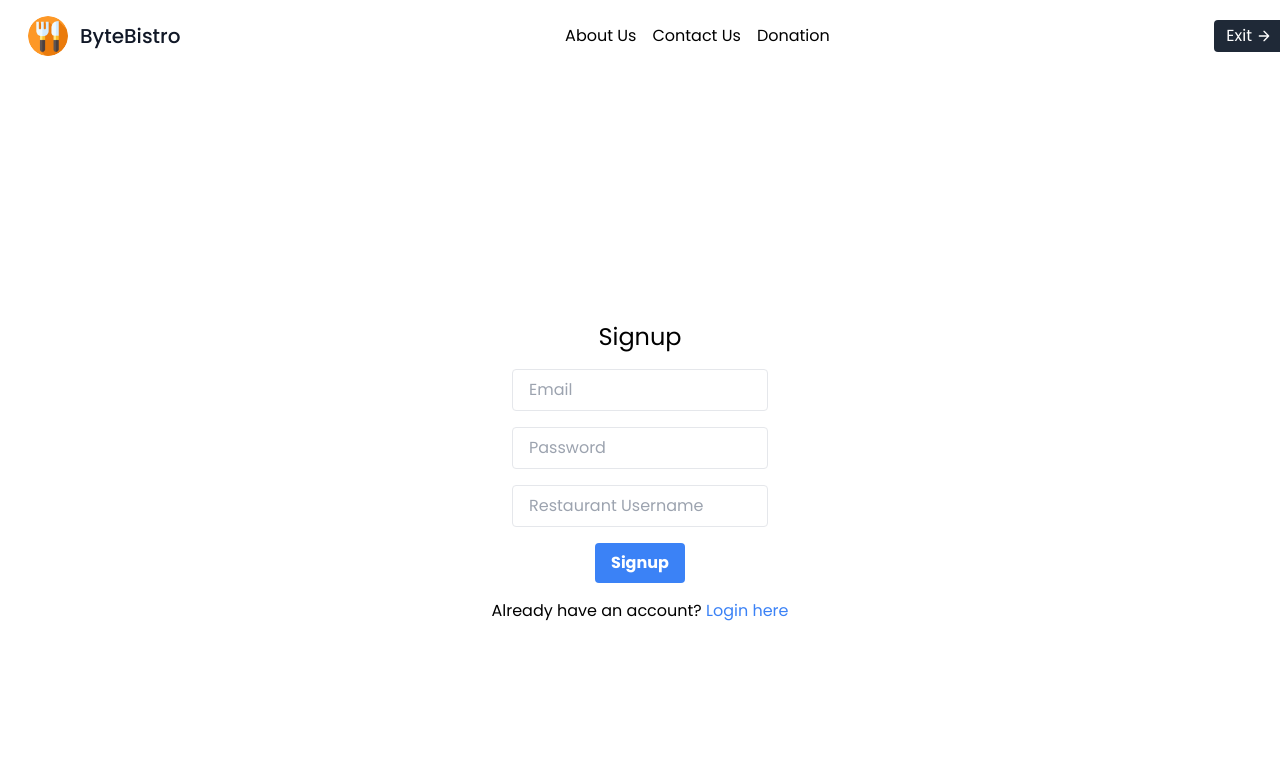
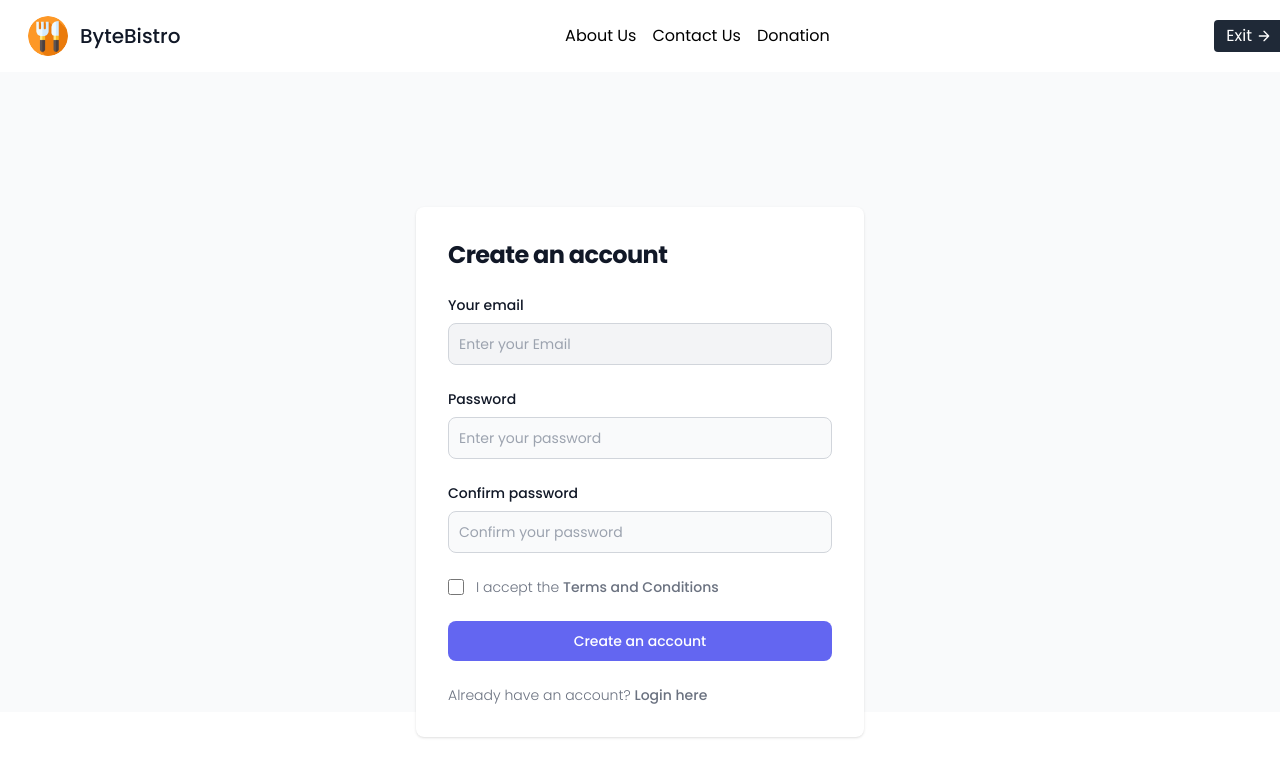
Before and after one commit to aaryalotke/sih_model, a React (Create React App) app: page /signup in a window 1280 px wide. Shown: the top 776 px of the page. Built offline with nearby package versions, Linux system fonts and the light colour scheme.

Commit message:
Enhanced Login/Signup Screen

```diff
--- a/src/Pages/Login.js
+++ b/src/Pages/Login.js
@@ -67,37 +67,107 @@ const Login = () => {
 
     //gpt code
 
-    <div class="flex flex-col items-center justify-center min-h-screen">
-      <h2 class="text-2xl mb-4">Login</h2>
-      <form onSubmit={handleLogin} class="flex flex-col items-center space-y-4">
+    // <div class="flex flex-col items-center justify-center min-h-screen">
+    //   <h2 class="text-2xl mb-4">Login</h2>
+    //   <form onSubmit={handleLogin} class="flex flex-col items-center space-y-4">
+    //     <input
+    //       type="text"
+    //       value={emailOrUsername}
+    //       onChange={(e) => setEmailOrUsername(e.target.value)}
+    //       placeholder="Email or Restaurant Username"
+    //       class="border rounded px-4 py-2 w-64"
+    //     />
+    //     <input
+    //       type="password"
+    //       value={password}
+    //       onChange={(e) => setPassword(e.target.value)}
+    //       placeholder="Password"
+    //       class="border rounded px-4 py-2 w-64"
+    //     />
+    //     <button
+    //       type="submit"
+    //       class="bg-blue-500 hover:bg-blue-700 text-white font-bold py-2 px-4 rounded"
+    //     >
+    //       Login
+    //     </button>
+    //   </form>
+    //   <p class="mt-4">
+    //     Don't have an account?{" "}
+    //     <a href="/signup" class="text-blue-500">
+    //       Sign up here
+    //     </a>
+    //   </p>
+    // </div>
+
+    //updated Login page
+    <section class="bg-gray-50 dark:bg-gray-400">
+      <div class="flex flex-col items-center justify-center px-6 py-8 mx-auto md:h-screen lg:py-0">
+        <div class="w-full bg-white rounded-lg shadow dark:border md:mt-0 sm:max-w-md xl:p-0 light:bg-white-5000 dark:border-gray-700">
+          <div class="p-6 space-y-4 md:space-y-6 sm:p-8 ">
+            <h1 class="text-xl font-bold leading-tight tracking-tight text-gray-900 md:text-2xl dark:text-black">
+              Log in to account
+            </h1>
+            <form
+              class="space-y-4 md:space-y-6 "
+              action="#"
+              onSubmit={handleLogin}
+            >
+              <div>
+                <label
+                  for="email"
+                  class="block mb-2 text-sm font-medium text-gray-900 dark:text-black"
+                >
+                  Your email
+                </label>
                 <input
-          type="text"
+                  type="email"
+                  name="email"
+                  id="email"
+                  class="bg-gray-100 border border-gray-300 text-gray-700 sm:text-sm rounded-lg focus:ring-primary-600 focus:border-primary-600 block w-full p-2.5 dark:bg-gray-700 dark:border-gray-600 dark:placeholder-gray-400 dark:text-white dark:focus:ring-blue-500 dark:focus:border-blue-500"
+                  placeholder="Enter your Email"
                   value={emailOrUsername}
                   onChange={(e) => setEmailOrUsername(e.target.value)}
-          placeholder="Email or Restaurant Username"
-          class="border rounded px-4 py-2 w-64"
+                  required=""
                 />
+              </div>
+              <div>
+                <label
+                  for="password"
+                  class="block mb-2 text-sm font-medium text-gray-900 dark:text-black"
+                >
+                  Password
+                </label>
                 <input
                   type="password"
+                  name="password"
+                  id="password"
+                  placeholder="Enter your password"
+                  class="bg-gray-50 border border-gray-300 text-gray-900 sm:text-sm rounded-lg focus:ring-primary-600 focus:border-primary-600 block w-full p-2.5 dark:bg-gray-700 dark:border-gray-600 dark:placeholder-gray-400 dark:text-white dark:focus:ring-blue-500 dark:focus:border-blue-500"
                   value={password}
                   onChange={(e) => setPassword(e.target.value)}
-          placeholder="Password"
-          class="border rounded px-4 py-2 w-64"
+                  required=""
                 />
+              </div>
               <button
                 type="submit"
-          class="bg-blue-500 hover:bg-blue-700 text-white font-bold py-2 px-4 rounded"
+                class="w-full text-white bg-indigo-500 focus:ring-4 focus:outline-none focus:ring-primary-300 font-medium rounded-lg text-sm px-5 py-2.5 text-center dark:bg-primary-600 dark:hover:bg-primary-700 dark:focus:ring-primary-800"
               >
-          Login
+                Login to the account
               </button>
-      </form>
-      <p class="mt-4">
+              <p class="text-sm font-light text-gray-500 dark:text-gray-400">
                 Don't have an account?{" "}
-        <a href="/signup" class="text-blue-500">
-          Sign up here
+                <a
+                  href="/signup"
+                  class="font-medium text-primary-600 hover:underline dark:text-primary-500"
+                >
+                  Signup here
                 </a>
               </p>
+            </form>
           </div>
+        </div>
+      </div>
+    </section>
   );
 };
 
--- a/src/Pages/Signup.js
+++ b/src/Pages/Signup.js
@@ -89,47 +89,155 @@ const Signup = ({}) => {
 
     //gpt code
 
-    <div class="flex flex-col items-center justify-center min-h-screen">
-      <h2 class="text-2xl mb-4">Signup</h2>
+    // <div class="flex flex-col items-center justify-center min-h-screen top-0">
+    //   <h2 class="text-2xl mb-4">Signup</h2>
+    //   <form
+    //     onSubmit={handleSignup}
+    //     class="flex flex-col items-center space-y-4"
+    //   >
+    //     <input
+    //       type="email"
+    //       value={email}
+    //       onChange={(e) => setEmail(e.target.value)}
+    //       placeholder="Email"
+    //       class="border rounded px-4 py-2 w-64"
+    //     />
+    //     <input
+    //       type="password"
+    //       value={password}
+    //       onChange={(e) => setPassword(e.target.value)}
+    //       placeholder="Password"
+    //       class="border rounded px-4 py-2 w-64"
+    //     />
+    //     <input
+    //       type="text"
+    //       value={restaurantUsername}
+    //       onChange={(e) => setRestaurantUsername(e.target.value)}
+    //       placeholder="Restaurant Username"
+    //       class="border rounded px-4 py-2 w-64"
+    //     />
+    //     <button
+    //       type="submit"
+    //       class="bg-blue-500 hover:bg-blue-700 text-white font-bold py-2 px-4 rounded"
+    //     >
+    //       Signup
+    //     </button>
+    //   </form>
+    //   <p class="mt-4">
+    //     Already have an account?{" "}
+    //     <a href="/login" class="text-blue-500">
+    //       Login here
+    //     </a>
+    //   </p>
+    // </div>
+    //updated tailwind css
+    <section class="bg-gray-50 dark:bg-gray-400">
+      <div class="flex flex-col items-center justify-center px-6 py-8 mx-auto md:h-screen lg:py-0">
+        <div class="w-full bg-white rounded-lg shadow dark:border md:mt-0 sm:max-w-md xl:p-0 light:bg-white-5000 dark:border-gray-700">
+          <div class="p-6 space-y-4 md:space-y-6 sm:p-8 ">
+            <h1 class="text-xl font-bold leading-tight tracking-tight text-gray-900 md:text-2xl dark:text-black">
+              Create an account
+            </h1>
             <form
+              class="space-y-4 md:space-y-6 "
+              action="#"
               onSubmit={handleSignup}
-        class="flex flex-col items-center space-y-4"
             >
+              <div>
+                <label
+                  for="email"
+                  class="block mb-2 text-sm font-medium text-gray-900 dark:text-black"
+                >
+                  Your email
+                </label>
                 <input
                   type="email"
-          value={email}
+                  name="email"
+                  id="email"
+                  class="bg-gray-100 border border-gray-300 text-gray-700 sm:text-sm rounded-lg focus:ring-primary-600 focus:border-primary-600 block w-full p-2.5 dark:bg-gray-700 dark:border-gray-600 dark:placeholder-gray-400 dark:text-white dark:focus:ring-blue-500 dark:focus:border-blue-500"
+                  placeholder="Enter your Email"
                   onChange={(e) => setEmail(e.target.value)}
-          placeholder="Email"
-          class="border rounded px-4 py-2 w-64"
+                  required=""
                 />
+              </div>
+              <div>
+                <label
+                  for="password"
+                  class="block mb-2 text-sm font-medium text-gray-900 dark:text-black"
+                >
+                  Password
+                </label>
                 <input
                   type="password"
-          value={password}
+                  name="password"
+                  id="password"
+                  placeholder="Enter your password"
+                  class="bg-gray-50 border border-gray-300 text-gray-900 sm:text-sm rounded-lg focus:ring-primary-600 focus:border-primary-600 block w-full p-2.5 dark:bg-gray-700 dark:border-gray-600 dark:placeholder-gray-400 dark:text-white dark:focus:ring-blue-500 dark:focus:border-blue-500"
                   onChange={(e) => setPassword(e.target.value)}
-          placeholder="Password"
-          class="border rounded px-4 py-2 w-64"
+                  required=""
                 />
+              </div>
+              <div>
+                <label
+                  for="confirm-password"
+                  class="block mb-2 text-sm font-medium text-gray-900 dark:text-black"
+                >
+                  Confirm password
+                </label>
                 <input
-          type="text"
-          value={restaurantUsername}
-          onChange={(e) => setRestaurantUsername(e.target.value)}
-          placeholder="Restaurant Username"
-          class="border rounded px-4 py-2 w-64"
+                  type="confirm-password"
+                  name="confirm-password"
+                  id="confirm-password"
+                  placeholder="Confirm your password"
+                  class="bg-gray-50 border border-gray-300 text-gray-900 sm:text-sm rounded-lg focus:ring-primary-600 focus:border-primary-600 block w-full p-2.5 dark:bg-gray-700 dark:border-gray-600 dark:placeholder-gray-400 dark:text-white dark:focus:ring-blue-500 dark:focus:border-blue-500"
+                  required=""
                 />
+              </div>
+              <div class="flex items-start">
+                <div class="flex items-center h-5">
+                  <input
+                    id="terms"
+                    aria-describedby="terms"
+                    type="checkbox"
+                    class="w-4 h-4 border border-gray-300 rounded bg-gray-50 focus:ring-3 focus:ring-primary-300 dark:bg-gray-700 dark:border-gray-600 dark:focus:ring-primary-600 dark:ring-offset-gray-800"
+                    required=""
+                  />
+                </div>
+                <div class="ml-3 text-sm">
+                  <label
+                    for="terms"
+                    class="font-light text-gray-500 dark:text-gray-500"
+                  >
+                    I accept the{" "}
+                    <a
+                      class="font-medium text-primary-600 hover:underline dark:text-primary-500"
+                      href="#"
+                    >
+                      Terms and Conditions
+                    </a>
+                  </label>
+                </div>
+              </div>
               <button
                 type="submit"
-          class="bg-blue-500 hover:bg-blue-700 text-white font-bold py-2 px-4 rounded"
+                class="w-full text-white bg-indigo-500 focus:ring-4 focus:outline-none focus:ring-primary-300 font-medium rounded-lg text-sm px-5 py-2.5 text-center dark:bg-primary-600 dark:hover:bg-primary-700 dark:focus:ring-primary-800"
               >
-          Signup
+                Create an account
               </button>
-      </form>
-      <p class="mt-4">
+              <p class="text-sm font-light text-gray-500 dark:text-gray-400">
                 Already have an account?{" "}
-        <a href="/login" class="text-blue-500">
+                <a
+                  href="/login"
+                  class="font-medium text-primary-600 hover:underline dark:text-primary-500"
+                >
                   Login here
                 </a>
               </p>
+            </form>
           </div>
+        </div>
+      </div>
+    </section>
   );
 };
 
```
Also changed, not shown: src/Pages/PricePredictionForm.js (+7 -9 lines), src/Pages/landing.js (+76 -28 lines). Lines whose indentation alone changed are shown as unchanged.
